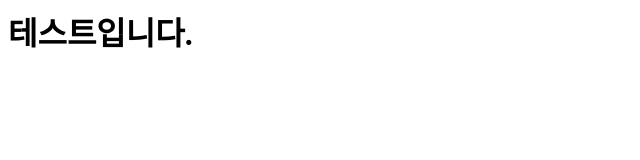
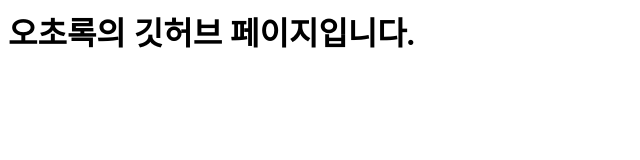
Before and after one commit to chorok5/gitpage, a plain HTML site: page index.html in a window 1280 px wide. Shown: the whole page, without its empty margins (0-640 px from the left). Drawn offline with Linux system fonts and the light colour scheme.

Commit message:
Update index.html

```diff
--- a/index.html
+++ b/index.html
@@ -4,7 +4,7 @@
 
   </head>
   <body>
-    <h1>테스트입니다.</h1>
+    <h1>오초록의 깃허브 페이지입니다.</h1>
 
   </body>
 </html>
```
